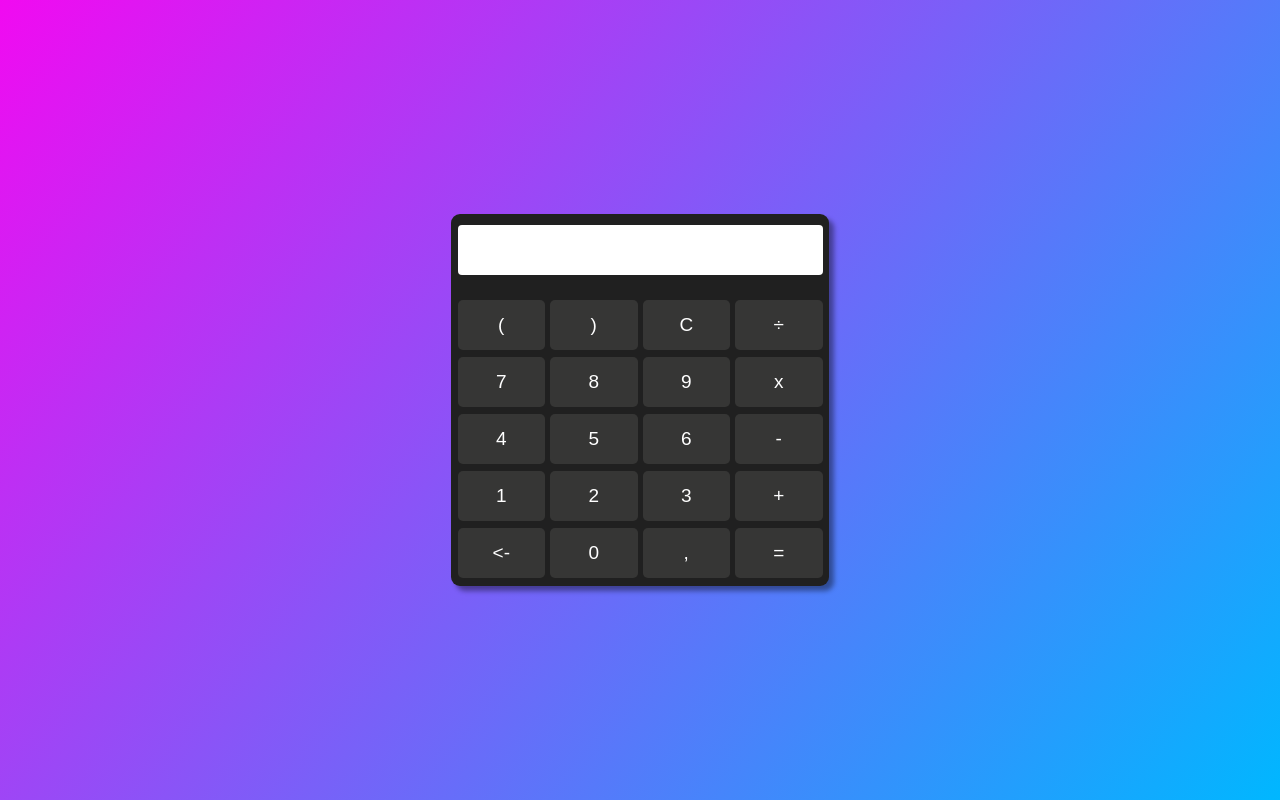
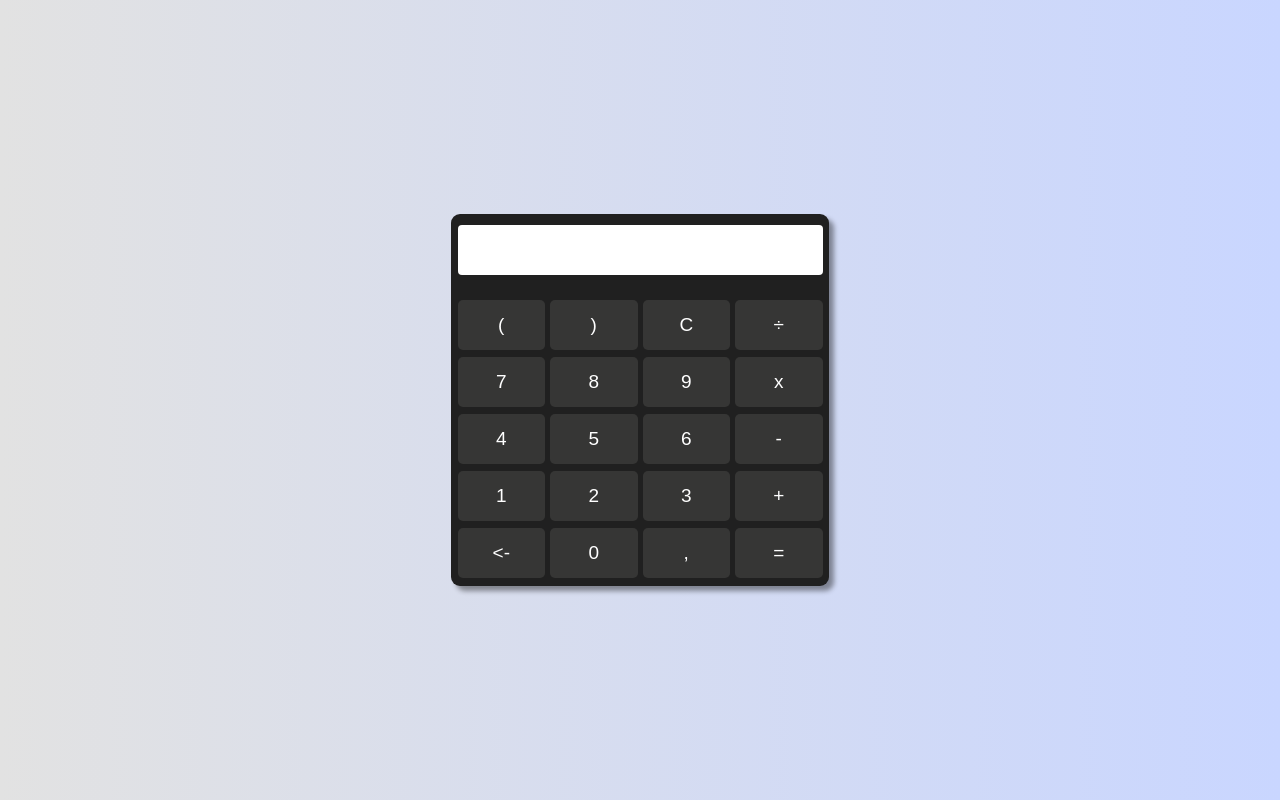
Before and after one commit to GabrielZubioli/basic-calculator, a plain HTML site: page index.html in a window 1280 px wide. Drawn offline with Linux system fonts and the light colour scheme.

Commit message:
Update styles.css

```diff
--- a/styles.css
+++ b/styles.css
@@ -4,7 +4,7 @@ body{
   margin: 0;
 }
 .fundo{
-  background-image: linear-gradient(130deg, rgb(241, 10, 241), rgb(0, 183, 255));
+  background: linear-gradient(90deg, #e2e2e2, #c9d6ff);
 }
 .container {
   display: flex;
```
